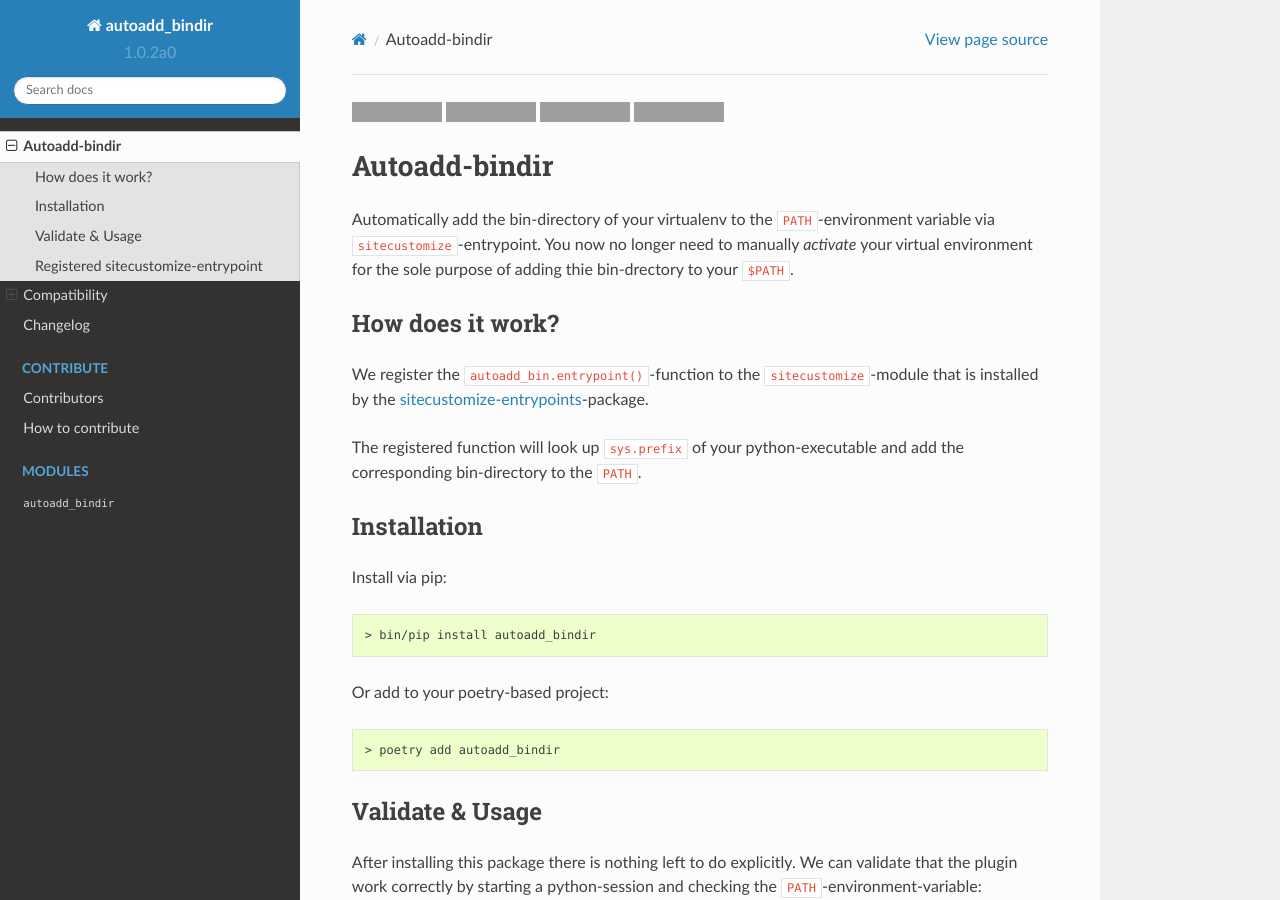
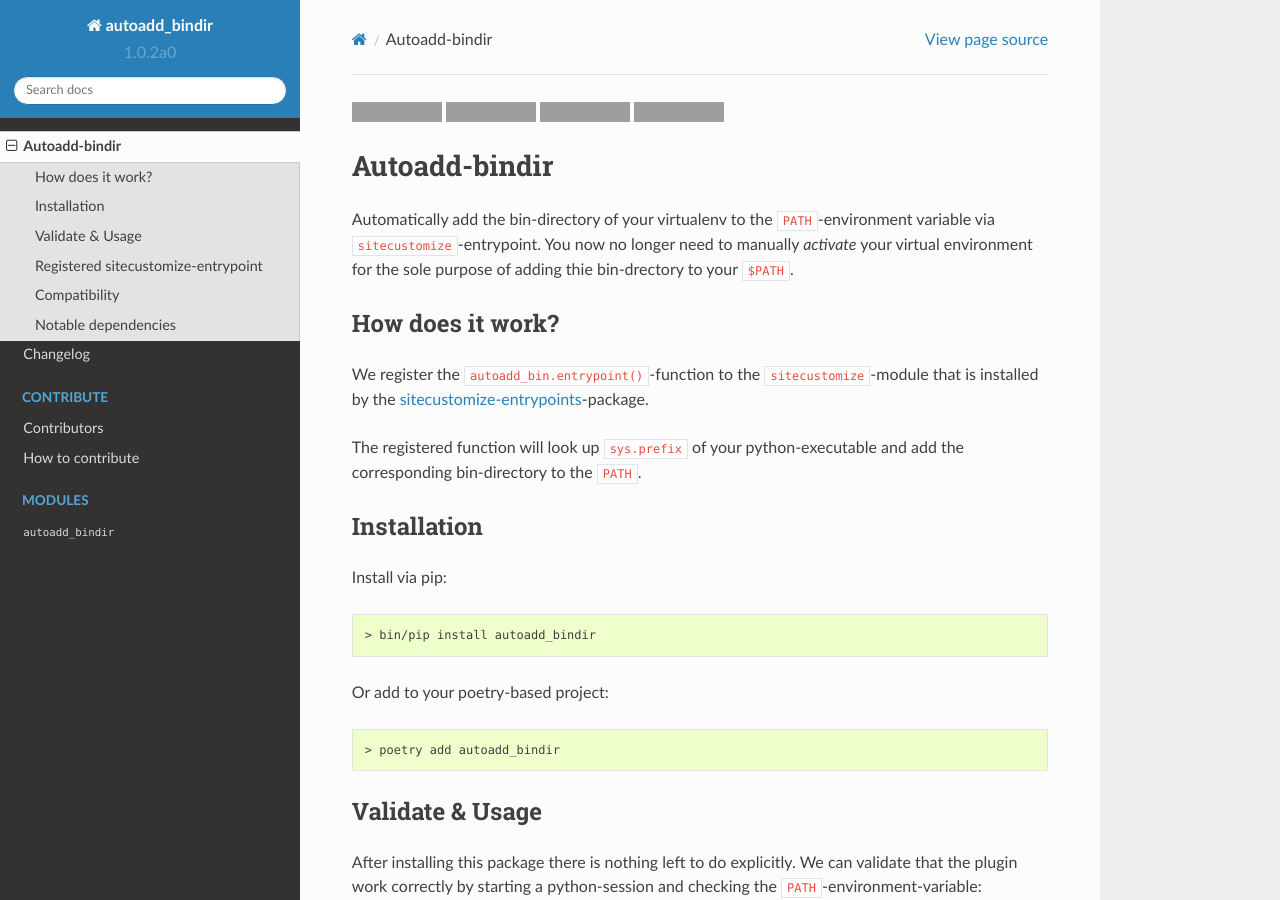
Before and after one commit to libranet/autoadd-bindir, a Sphinx documentation site: the page built from docs/readme.md, in a window 1280 px wide and 900 px high. Built offline with Sphinx 7.4.7 and the Read the Docs theme 2.0.0, drawn with Linux system fonts in a browser that asks for light colours; pages that are not in the unit, such as notebooks, are missing from menus; grey boxes are pictures that could not be loaded.

```diff
--- a/docs/readme.md
+++ b/docs/readme.md
@@ -61,7 +61,7 @@ Sitecustomize and all its registered entrypoints will be executed at the start o
 For more information, please see [sitecustomize-entrypoints](http://pypi.python.org/pypi/sitecustomize-entrypoints)
 
 
-# Compatibility
+## Compatibility
 
  [![Python Version](https://img.shields.io/pypi/pyversions/autoadd-bindir?:alt:PyPI-PythonVersion)](https://pypi.org/project/autoadd-bindir/)
  [![PyPI - Implementation](https://img.shields.io/pypi/implementation/autoadd-bindir?:alt:PyPI-Implementation)](https://pypi.org/project/autoadd-bindir/)
```
